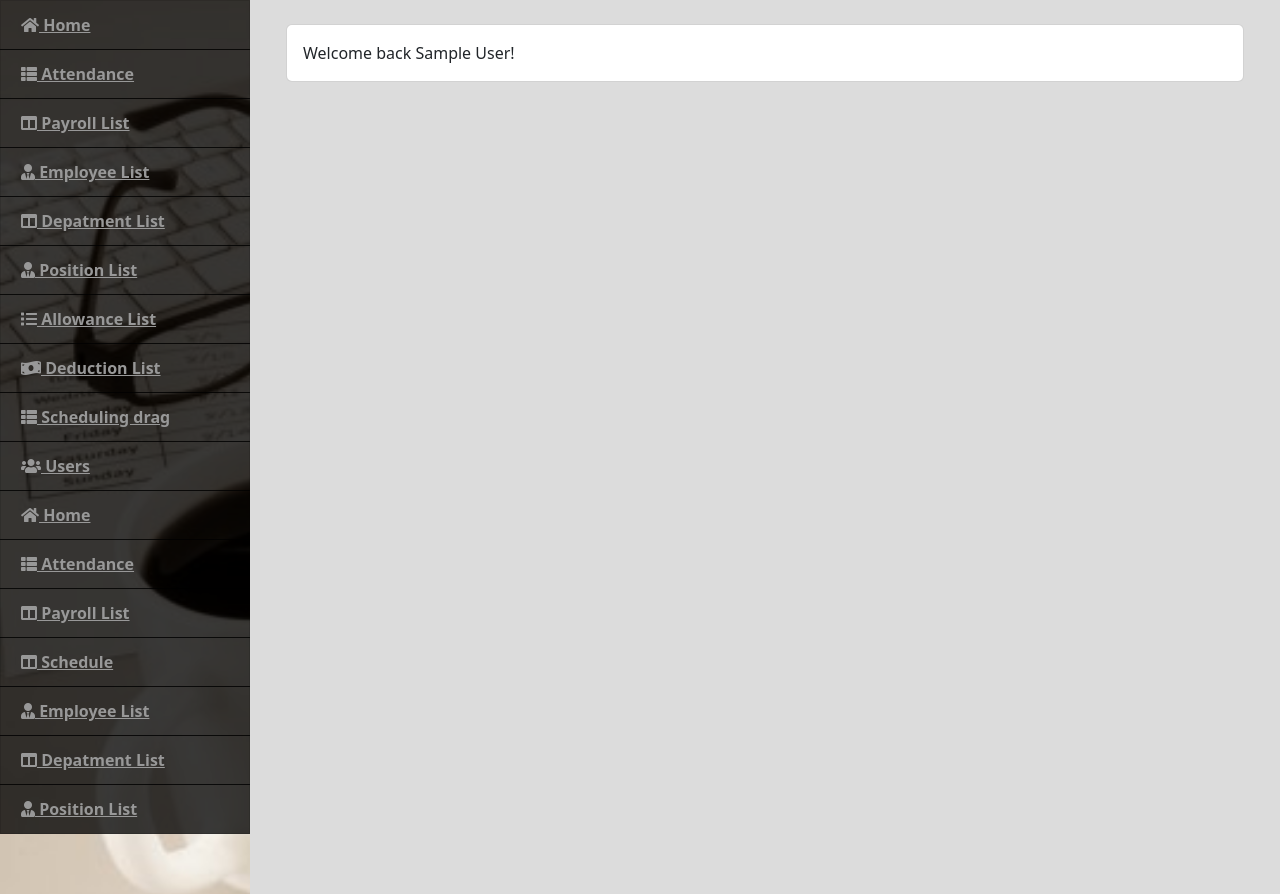
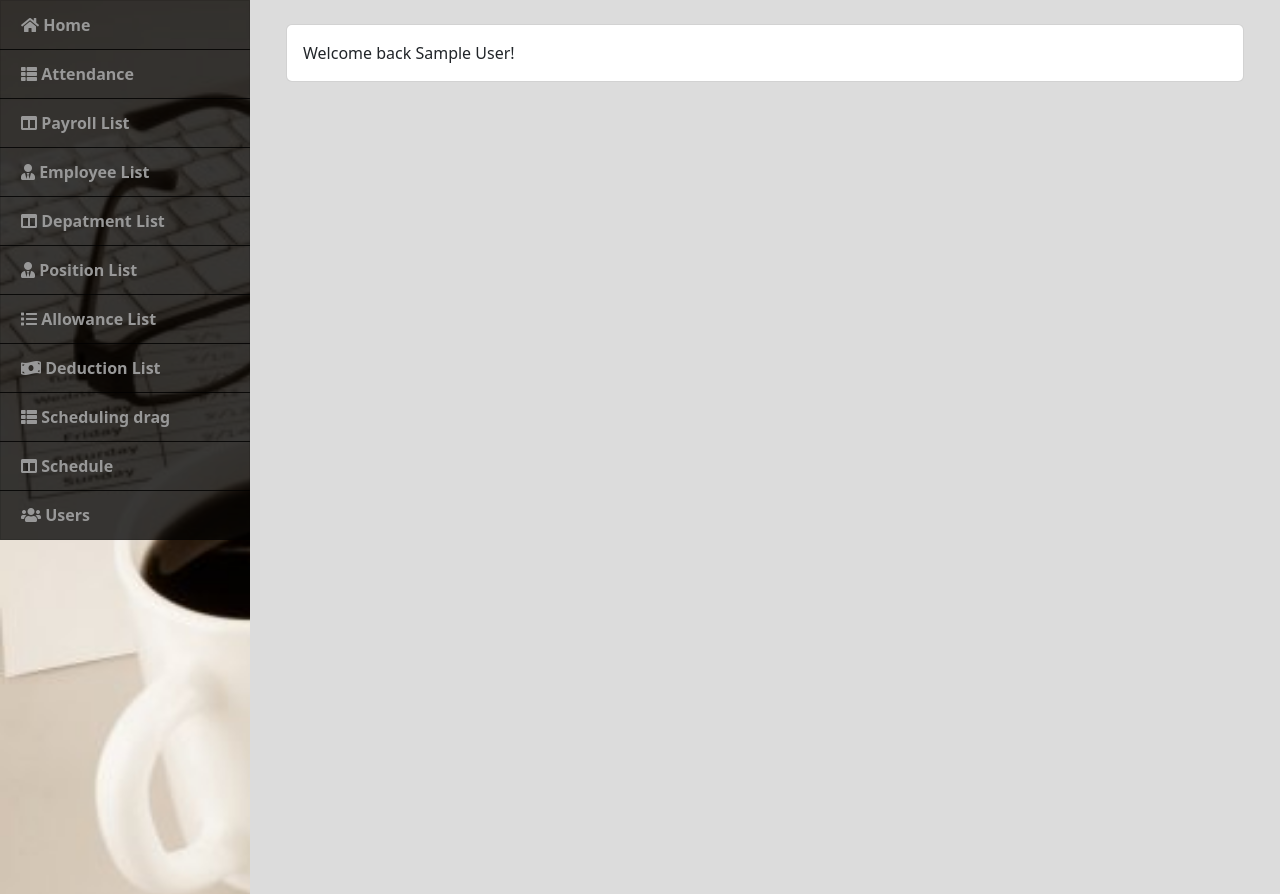
Before and after one commit to astridpx/payroll-user-management, a PHP site: page / in a window 1280 px wide. Shown: the part 56-950 px from the top of the page. Run offline with PHP 8.4, Linux system fonts and the light colour scheme; the visitor is signed in with stand-in values (Sample User, id 1); some libraries are stand-ins or nearby versions.

Commit message:
style: update navbar design and remove duplicates

```diff
--- a/includes/navbar.php
+++ b/includes/navbar.php
@@ -1,37 +1,30 @@
 <style>
 </style>
-<nav id="sidebar" class='mx-lt-5 bg-dark'>
+<nav id="sidebar" style="height: 100vh;" class='mx-lt-5 bg-dark overflow-y-auto pb-2'>
 
 	<div class="sidebar-list">
+		<a href="index.php?page=home" class="link-underline link-underline-opacity-0 nav-item nav-home"><span class='icon-field'><i class="fa fa-home"></i></span> Home</a>
 
-		<a href="index.php?page=home" class="nav-item nav-home"><span class='icon-field'><i class="fa fa-home"></i></span> Home</a>
-		<a href="index.php?page=attendance" class="nav-item nav-attendance"><span class='icon-field'><i class="fa fa-th-list"></i></span> Attendance</a>
-		<a href="index.php?page=payroll" class="nav-item nav-payroll"><span class='icon-field'><i class="fa fa-columns"></i></span> Payroll List</a>
-		<a href="index.php?page=employee" class="nav-item nav-employee"><span class='icon-field'><i class="fa fa-user-tie"></i></span> Employee List</a>
-		<a href="index.php?page=department" class="nav-item nav-department"><span class='icon-field'><i class="fa fa-columns"></i></span> Depatment List</a>
-		<a href="index.php?page=position" class="nav-item nav-position"><span class='icon-field'><i class="fa fa-user-tie"></i></span> Position List</a>
+		<a href="index.php?page=attendance" class="link-underline link-underline-opacity-0 nav-item nav-attendance"><span class='icon-field'><i class="fa fa-th-list"></i></span> Attendance</a>
 
-		<a href="index.php?page=allowances" class="nav-item nav-allowances"><span class='icon-field'><i class="fa fa-list"></i></span> Allowance List</a>
-		<a href="index.php?page=deductions" class="nav-item nav-deductions"><span class='icon-field'><i class="fa fa-money-bill-wave"></i></span> Deduction List</a>
+		<a href="index.php?page=payroll" class="link-underline link-underline-opacity-0 nav-item nav-payroll"><span class='icon-field'><i class="fa fa-columns"></i></span> Payroll List</a>
 
-		<a href="index.php?page=scheduling-employee" class="nav-item nav-attendance"><span class='icon-field'><i class="fa fa-th-list"></i></span> Scheduling drag</a>
+		<a href="index.php?page=employee" class="link-underline link-underline-opacity-0 nav-item nav-employee"><span class='icon-field'><i class="fa fa-user-tie"></i></span> Employee List</a>
 
+		<a href="index.php?page=department" class="link-underline link-underline-opacity-0 nav-item nav-department"><span class='icon-field'><i class="fa fa-columns"></i></span> Depatment List</a>
+
+		<a href="index.php?page=position" class="link-underline link-underline-opacity-0 nav-item nav-position"><span class='icon-field'><i class="fa fa-user-tie"></i></span> Position List</a>
+
+		<a href="index.php?page=allowances" class="link-underline link-underline-opacity-0 nav-item nav-allowances"><span class='icon-field'><i class="fa fa-list"></i></span> Allowance List</a>
+
+		<a href="index.php?page=deductions" class="link-underline link-underline-opacity-0 nav-item nav-deductions"><span class='icon-field'><i class="fa fa-money-bill-wave"></i></span> Deduction List</a>
+
+		<a href="index.php?page=scheduling-employee" class="link-underline link-underline-opacity-0 nav-item nav-attendance"><span class='icon-field'><i class="fa fa-th-list"></i></span> Scheduling drag</a>
+
+		<a href="index.php?page=schedule" class="link-underline link-underline-opacity-0 nav-item nav-schedule"><span class='icon-field'><i class="fa fa-columns"></i></span> Schedule</a>
 
 		<?php if ($_SESSION['login_type'] == 1) : ?>
-			<a href="index.php?page=users" class="nav-item nav-users"><span class='icon-field'><i class="fa fa-users"></i></span> Users</a>
-				<a href="index.php?page=home" class="nav-item nav-home"><span class='icon-field'><i class="fa fa-home"></i></span> Home</a>
-				<a href="index.php?page=attendance" class="nav-item nav-attendance"><span class='icon-field'><i class="fa fa-th-list"></i></span> Attendance</a>
-
-
-				<a href="index.php?page=payroll" class="nav-item nav-payroll"><span class='icon-field'><i class="fa fa-columns"></i></span> Payroll List</a>
-
-				<a href="index.php?page=schedule" class="nav-item nav-schedule"><span class='icon-field'><i class="fa fa-columns"></i></span> Schedule</a>
-
-
-				<a href="index.php?page=employee" class="nav-item nav-employee"><span class='icon-field'><i class="fa fa-user-tie"></i></span> Employee List</a>
-				<a href="index.php?page=department" class="nav-item nav-department"><span class='icon-field'><i class="fa fa-columns"></i></span> Depatment List</a>
-				<a href="index.php?page=position" class="nav-item nav-position"><span class='icon-field'><i class="fa fa-user-tie"></i></span> Position List</a>
-
+			<a href="index.php?page=users" class="link-underline link-underline-opacity-0 nav-item nav-users"><span class='icon-field'><i class="fa fa-users"></i></span> Users</a>
 
 		<?php endif; ?>
 	</div>
```
